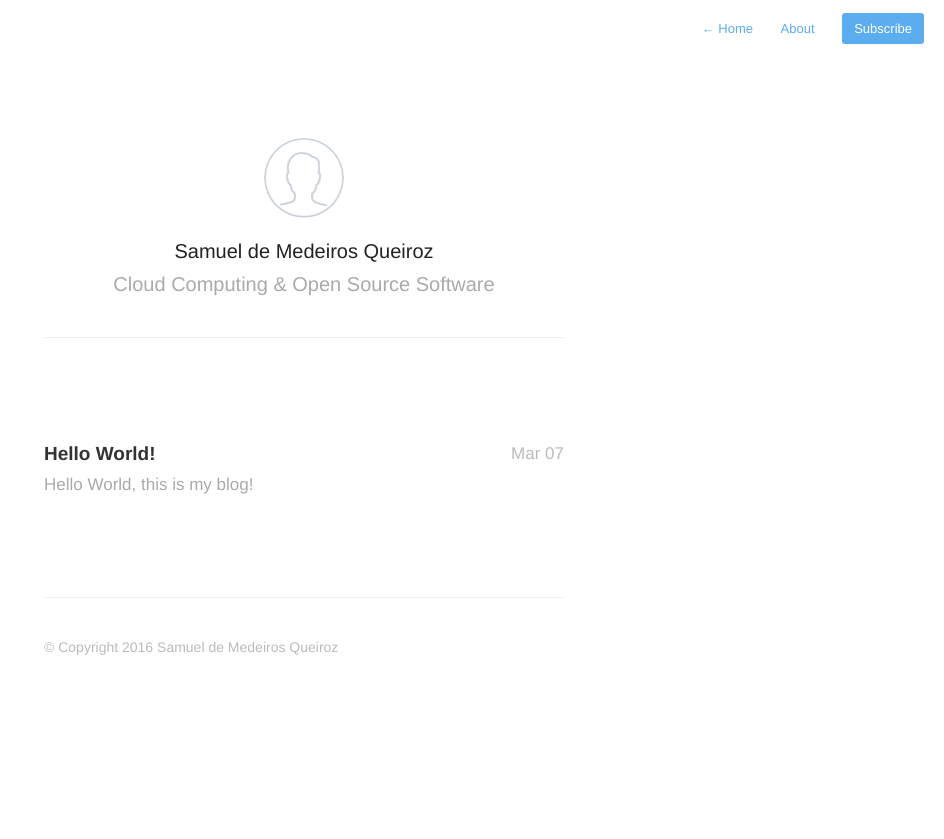
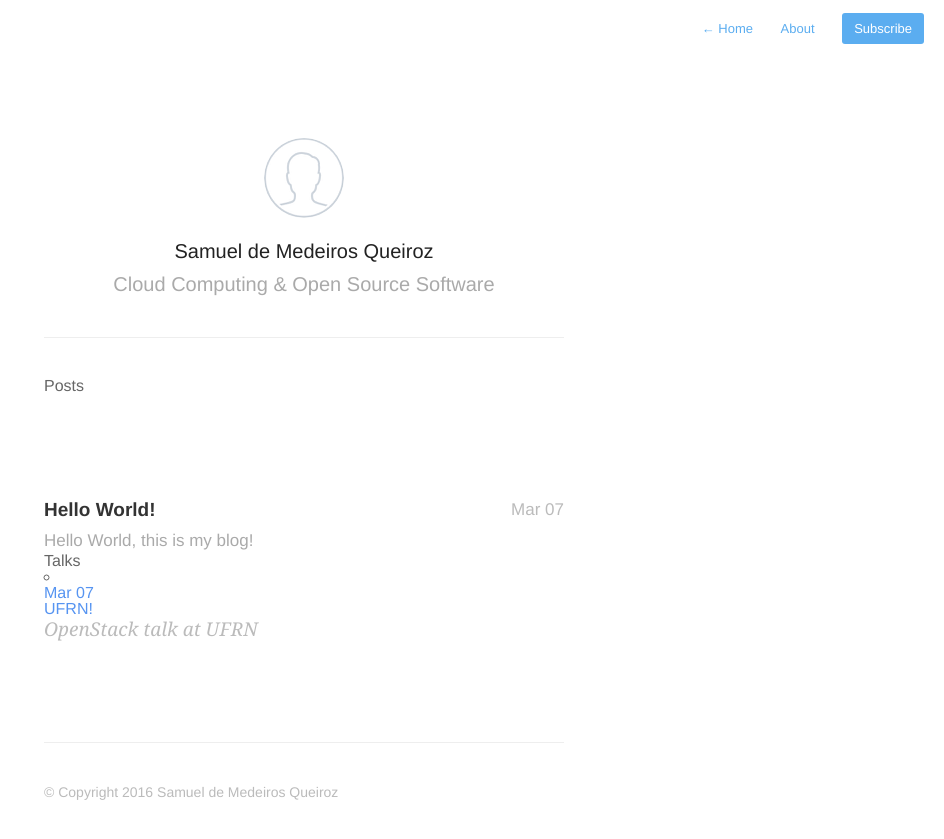
Before and after one commit to samueldmq/samueldmq-old-website, a Jekyll site: the page built from index.html, in a window 1280 px wide. Shown: the top 839 px of the page, without its empty margins (336-1280 px from the left). Built offline with Jekyll 4.4.1, drawn with Linux system fonts in a browser that asks for light colours; nearby versions of some CDN libraries; the list of posts is cut into pages by our own code.

Commit message:
Testing talk list

```diff
--- /dev/null
+++ b/_includes/talk-list.html
@@ -0,0 +1,14 @@
+<ul id="talk-list">
+    {% for post in paginator.posts %}
+        {% if post.type == "talk" %}
+            <li>
+                <a href="{{ site.baseurl }}{{ post.url | remove_first: '/' }}"><aside class="dates">{{ post.date | date:"%b %d" }}</aside></a>
+                <a href="{{ site.baseurl }}{{ post.url | remove_first: '/' }}">{{ post.title }} <h2>{{ post.description }}</h2></a>
+            </li>
+        {% endif %}
+    {% endfor %}
+</ul>
+
+{% if paginator.previous_page or paginator.next_page %}
+    {% include pagination.html %}
+{% endif %}
--- /dev/null
+++ b/_posts/2016-03-07-UFRN-talk.markdown
@@ -0,0 +1,8 @@
+---
+title:  "UFRN!"
+date:   2016-03-07 17:00:00
+description: OpenStack talk at UFRN
+type: talk
+---
+
+UFRN talk was like .....
--- a/index.html
+++ b/index.html
@@ -2,5 +2,10 @@
 profile: true
 ---
 
+Posts
 {% include post-list.html %}
+
+Talks
+{% include talk-list.html %}
+
 {% include footer.html %}
```
